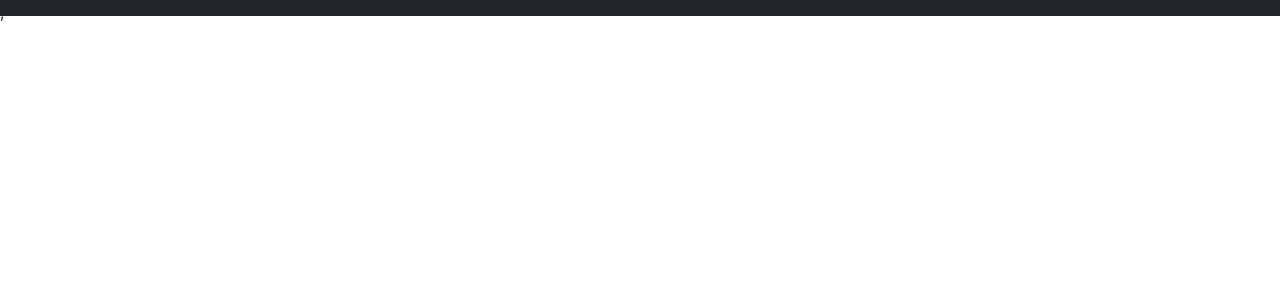
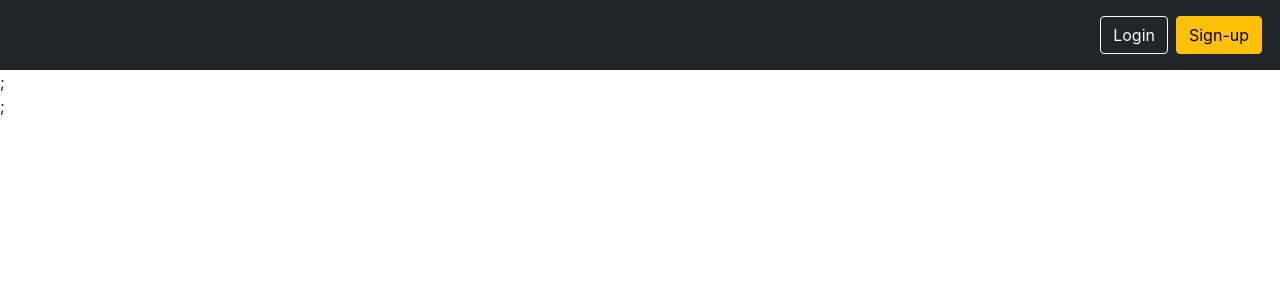
Before and after one commit to gbj1220/cat-facts-frontend, a React (Create React App) app: page / in a window 1280 px wide. Shown: the top 300 px of the page. Built offline with nearby package versions, Linux system fonts and the light colour scheme.

Commit message:
Added Navbar to webpages. Starting on SignUp functionality.

```diff
--- a/src/MainRouter.js
+++ b/src/MainRouter.js
@@ -1,15 +1,21 @@
 import React, { Component } from "react";
+import { BrowserRouter as Router, Route, Switch } from "react-router-dom";
+
+import Home from "./components/Home";
+import Navbar from "./components/Navbar/Navbar";
+import SignUp from "./components/SignUp/SignUp";
 
 class MainRouter extends Component {
   render() {
     return (
-      <div>
-        <header>
-          <nav class='navbar navbar-expand-md navbar-dark fixed-top bg-dark'>
-            <div class='container-fluid'></div>
-          </nav>
-        </header>
-      </div>
+      <Router>
+        <Navbar>
+          <Switch>
+            <Route exact path='/sign-up' component={SignUp} />
+            <Route exact path='/' component={Home}></Route>
+          </Switch>
+        </Navbar>
+      </Router>
     );
   }
 }
--- /dev/null
+++ b/src/components/Navbar/Navbar.css
@@ -0,0 +1,19 @@
+.bd-placeholder-img {
+  font-size: 1.125rem;
+  text-anchor: middle;
+  -webkit-user-select: none;
+  -moz-user-select: none;
+  user-select: none;
+}
+
+.container {
+  display: grid;
+  justify-content: right;
+  margin-right: -10px;
+}
+
+@media (min-width: 768px) {
+  .bd-placeholder-img-lg {
+    font-size: 3.5rem;
+  }
+}
--- /dev/null
+++ b/src/components/Navbar/Navbar.js
@@ -0,0 +1,40 @@
+import React, { Component } from "react";
+
+import "./Navbar.css";
+
+class Navbar extends Component {
+  render() {
+    return (
+      <div>
+        <div>
+          <header className='p-3 bg-dark text-white'>
+            <div className='container'>
+              <div className='d-flex flex-wrap align-items-center justify-content-center justify-content-lg-start'>
+                <a
+                  href='/'
+                  className='d-flex align-items-center mb-2 mb-lg-0 text-white text-decoration-none'
+                >
+                  <svg className='bi me-2' width={40} height={32}>
+                    <use xlinkHref='#bootstrap' />
+                  </svg>
+                </a>
+
+                <div className='text-end'>
+                  <button type='button' className='btn btn-outline-light me-2'>
+                    Login
+                  </button>
+                  <button type='button' className='btn btn-warning'>
+                    Sign-up
+                  </button>
+                </div>
+              </div>
+            </div>
+          </header>
+        </div>
+        ;
+      </div>
+    );
+  }
+}
+
+export default Navbar;
--- a/src/components/SignUp/SignUp.js
+++ b/src/components/SignUp/SignUp.js
@@ -0,0 +1,9 @@
+import React, { Component } from "react";
+
+class SignUp extends Component {
+  render() {
+    return <div></div>;
+  }
+}
+
+export default SignUp;
```
